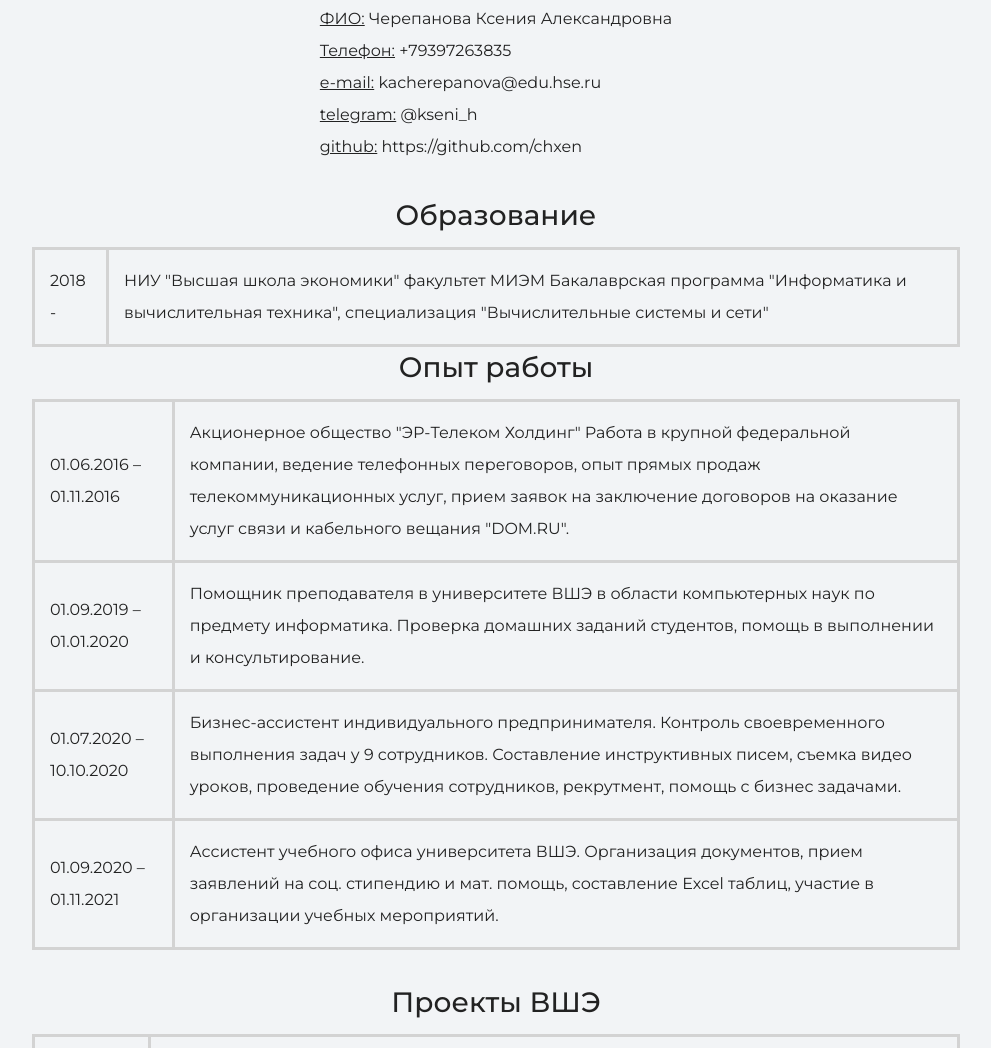
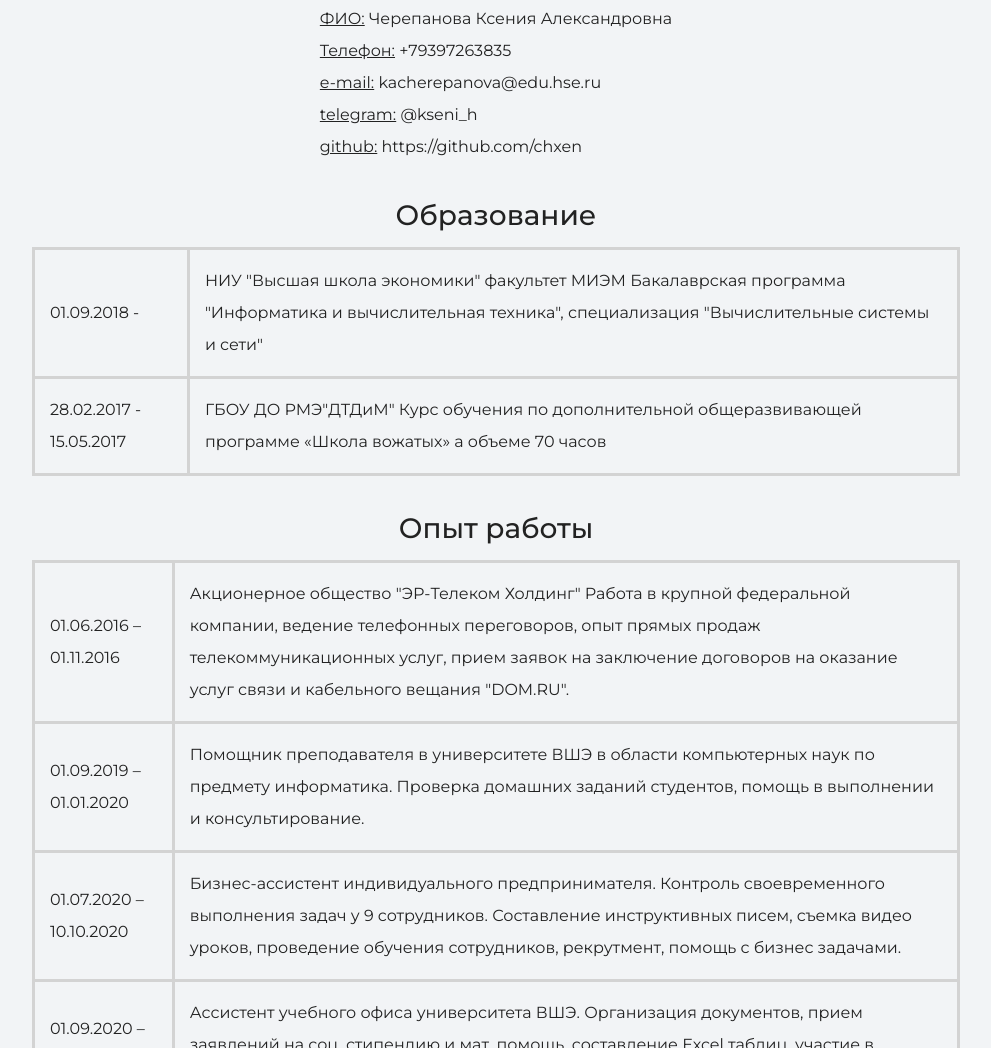
Before and after one commit to chxen/my-site, a plain HTML site: page index.html in a window 1280 px wide. Shown: the part 804-1852 px from the top of the page, without its empty margins (144-1135 px from the left). Drawn offline with nearby package versions, Linux system fonts and the light colour scheme.

Commit message:
Update index.html

```diff
--- a/index.html
+++ b/index.html
@@ -43,14 +43,19 @@
 		<table>
 		    <caption><h3>Образование</h3></caption>
 		    <tr>
-                        <td>2018 - </td>
+                        <td>01.09.2018 - </td>
                         <td>НИУ "Высшая школа экономики" факультет МИЭМ
 			Бакалаврская программа "Информатика и вычислительная техника",
 			специализация "Вычислительные системы и сети"</td>
 		    </tr>
+		    <tr>
+                        <td>28.02.2017 - 15.05.2017</td>
+                        <td>ГБОУ ДО РМЭ"ДТДиМ" Курс обучения по дополнительной
+			общеразвивающей программе «Школа вожатых» а объеме 70 часов</td>
+		    </tr>
                 </table>
             </div>
-
+<br>
             <div>
                 <table>
                     <caption><h3>Опыт работы</h3></caption>
```
